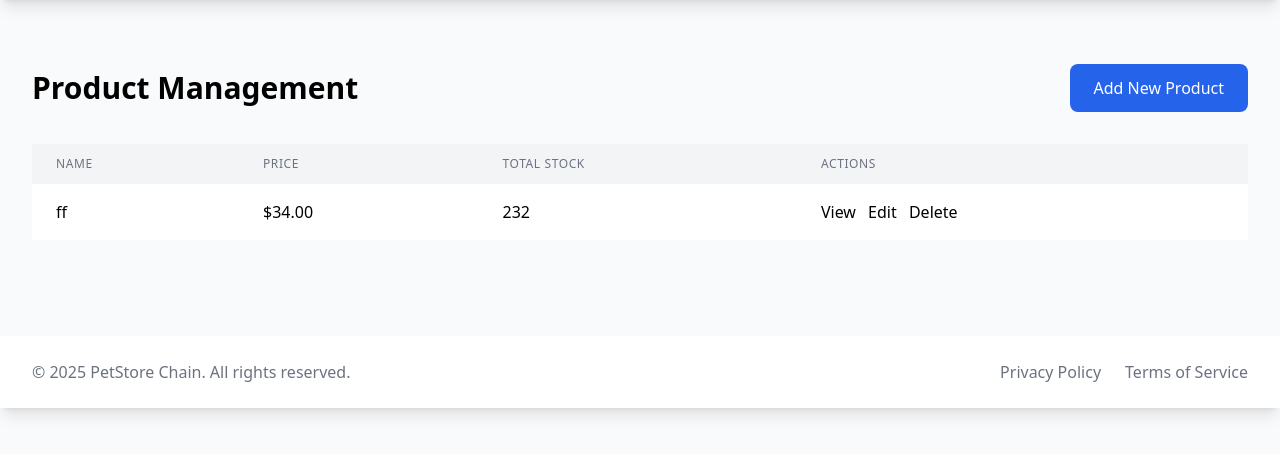
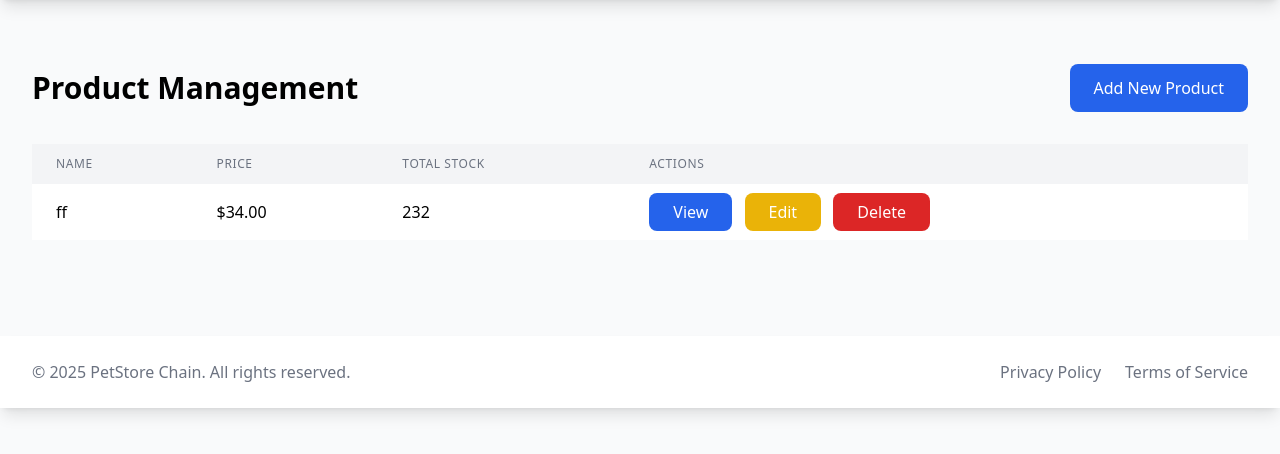
Before and after one commit to manaoutlook/ChainPetStore, a Django app: page /products/ in a window 1280 px wide. Shown: the part 64-518 px from the top of the page. Run offline with Django 4.2, Linux system fonts and the light colour scheme; data comes from the database, SQL or seed files in the repository; some libraries are stand-ins or nearby versions.

Commit message:
Button in CRUD Screens are done

```diff
--- a/petstore/locations/templates/locations/location_list.html
+++ b/petstore/locations/templates/locations/location_list.html
@@ -30,9 +30,9 @@
                     <td class="px-6 py-4">{{ location.state }}</td>
                     <td class="px-6 py-4">{{ location.zip_code }}</td>
                     <td class="px-6 py-4 space-x-2">
-                        <a href="{% url 'locations:detail' location.pk %}" class="text-primary">View</a>
-                        <a href="{% url 'locations:update' location.pk %}" class="text-warning">Edit</a>
-                        <a href="{% url 'locations:delete' location.pk %}" class="text-danger">Delete</a>
+                        <a href="{% url 'locations:detail' location.pk %}" class="bg-blue-600 text-white px-6 py-2 rounded-lg hover:bg-blue-700">View</a>
+                        <a href="{% url 'locations:update' location.pk %}" class="bg-yellow-500 text-white px-6 py-2 rounded-lg hover:bg-yellow-600">Edit</a>
+                        <a href="{% url 'locations:delete' location.pk %}" class="bg-red-600 text-white px-6 py-2 rounded-lg hover:bg-red-700">Delete</a>
                     </td>
                 </tr>
                 {% empty %}
--- a/petstore/products/templates/products/product_list.html
+++ b/petstore/products/templates/products/product_list.html
@@ -26,9 +26,9 @@
                     <td class="px-6 py-4">${{ product.price }}</td>
                     <td class="px-6 py-4">{{ product.total_stock }}</td>
                     <td class="px-6 py-4 space-x-2">
-                        <a href="{% url 'products:product_detail' product.id %}" class="text-primary">View</a>
-                        <a href="{% url 'products:product_update' product.id %}" class="text-warning">Edit</a>
-                        <a href="{% url 'products:product_delete' product.id %}" class="text-danger">Delete</a>
+                        <a href="{% url 'products:product_detail' product.id %}" class="bg-blue-600 text-white px-6 py-2 rounded-lg hover:bg-blue-700">View</a>
+                        <a href="{% url 'products:product_update' product.id %}" class="bg-yellow-500 text-white px-6 py-2 rounded-lg hover:bg-yellow-600">Edit</a>
+                        <a href="{% url 'products:product_delete' product.id %}" class="bg-red-600 text-white px-6 py-2 rounded-lg hover:bg-red-700">Delete</a>
                     </td>
                 </tr>
                 {% endfor %}
```
